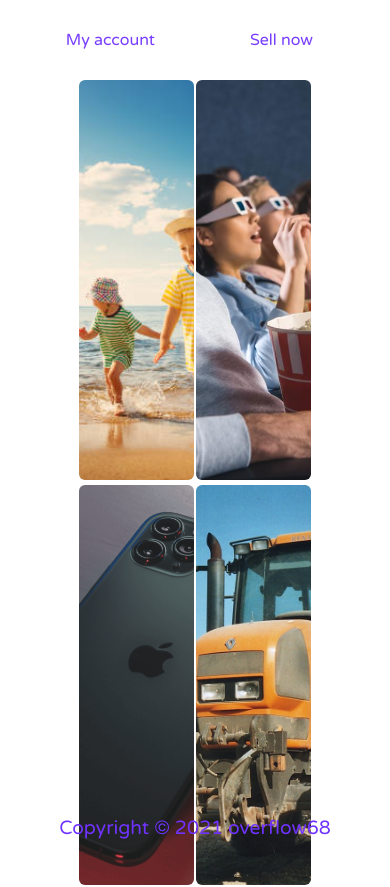
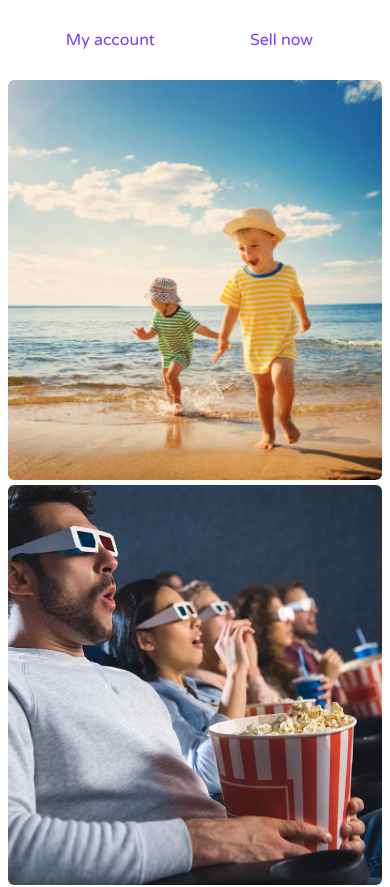
Before and after one commit to overflow68/quickbuck, a React (Create React App) app: page /#/ in a window 390 px wide. Shown: the top 887 px of the page. Built offline with nearby package versions, Linux system fonts and the light colour scheme.

Commit message:
Fixed some components that weren't responsive on smaller screens

```diff
--- a/src/components/Categories.js
+++ b/src/components/Categories.js
@@ -1,21 +1,18 @@
 import React from 'react'
-import { CategoriesCont,Title } from '../style'
 import {categories} from '../data/categories'
-import { useOperations } from '../contexts/OperationsProvider'
 import { Link } from 'react-router-dom'
 import uniqid from 'uniqid'
 import '../style/categories.css'
 function Categories() {
-       const {setCategory} = useOperations()
   return (
     <>
     <div className='cats-cont'>
     {categories.map(item=>{
-        const [Icon,name,image] = item
+        const [,name,image] = item
         return <div className='categ' key={uniqid()} >
           <Link to = {name}>
             <div>
-              <img src={image}></img>
+              <img  alt =""src={image}></img>
               <div className="content">
                 <div className="text">{name}</div>
                 </div>
--- a/src/components/Results.js
+++ b/src/components/Results.js
@@ -3,7 +3,7 @@ import { DateTime, LeftTitle, Result, RightPrice, TitleContainer } from '../styl
 import { Item } from '../style'
 import { ImageTitle } from '../style'
 import {useOperations} from '../contexts/OperationsProvider'
-import {Link, Outlet,useParams} from 'react-router-dom'
+import {Link,useParams} from 'react-router-dom'
 import uniqid from 'uniqid'
 
 
@@ -15,7 +15,7 @@ function Results() {
     },[category])
   return (
     <Result>
-        <Outlet/>
+
         {data.map((item)=>{
             return <Item key={uniqid()}>
                 <ImageTitle>
--- a/src/pages/Main.js
+++ b/src/pages/Main.js
@@ -23,9 +23,7 @@ const {user,logout} = useAuth()
           <div onClick={logout}>{user?"Logout":null}</div>
         </div>
         </Navbar>
-        <div className="footer">
-        <p>Copyright © 2021 overflow68</p>
-</div>
+
         <Outlet/>
     </>
 
--- a/src/style.js
+++ b/src/style.js
@@ -271,6 +271,7 @@ input{
 
 export const Result = styled.div`
 margin: 0 auto;
+margin-top:10px;
 width: 1000px;
 max-height: 70vh;
 background-color: ${thirdColor};
@@ -404,15 +405,12 @@ export const ListingCont2 = styled.div`
 margin:0 auto;
 width 80%;
 height:760px;
-background-color:${fourthColor};
+background-color:${thirdColor};
 
 margin: auto;
 margin-top: 70px;
 border-radius: ${borderRadius};
 
-img{
-  border-radius:5px;
-}
 span{
   display: flex;
   justify-content: center;
--- a/src/style/categories.css
+++ b/src/style/categories.css
@@ -16,15 +16,22 @@ text-align: center;
 width: 60%;
 margin: auto;
 }
-
+@media (max-width: 768px) {
+    .cats-cont{
+      grid-template-columns: auto;
+      width: 98%;
+    }
+  }
 .categ {
     position: relative;
     padding: 0;
-
+    min-width: 250px;
     display: block;
     cursor: pointer;
     overflow: hidden;
   }
+
+
 
   .content {
     opacity: 0;
--- a/src/style/listing.css
+++ b/src/style/listing.css
@@ -15,8 +15,6 @@
     height: 300px;
   margin-top: 30px;
   object-fit: contain;
-  border-radius: 4px;
-
 
   }
 
```
Also changed, not shown: src/style/style.css (line endings or trailing spaces), 25 other files (tests, documents, lock files or other folders).
